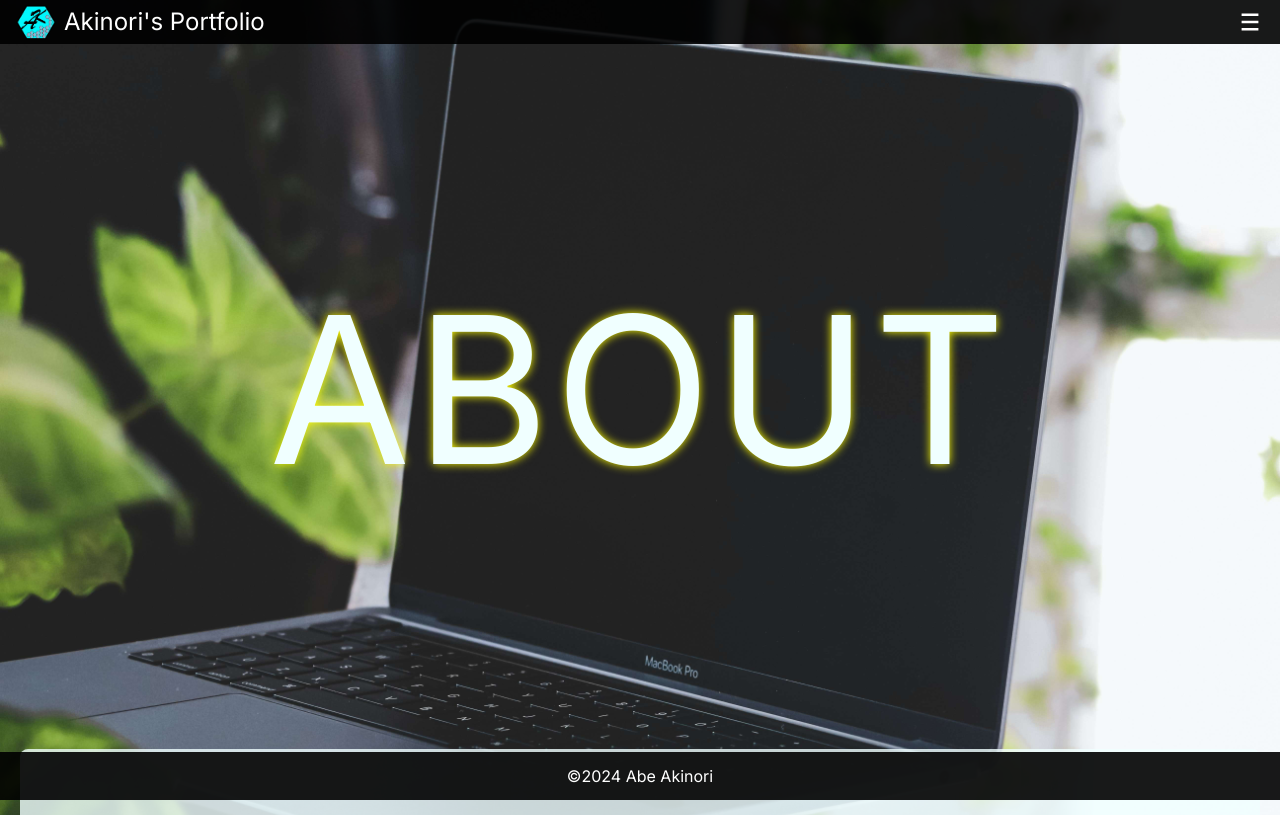
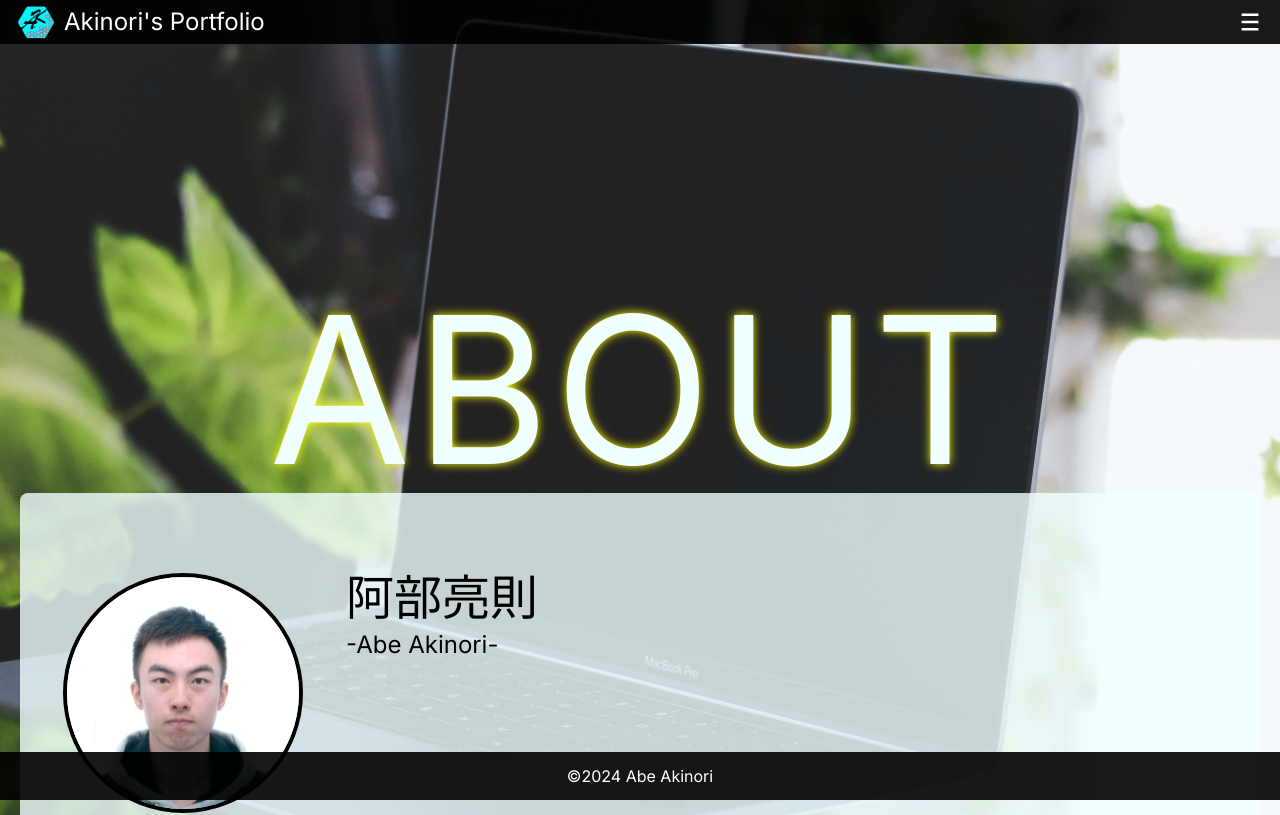
Before and after one commit to Akinori99/my-next-portfolio, a Next.js app: page /about in a window 1280 px wide. Shown: the top 815 px of the page. Built offline with nearby package versions, Linux system fonts and the light colour scheme.

Commit message:
♻️ Background image correction

```diff
--- a/app/components/wrapper.jsx
+++ b/app/components/wrapper.jsx
@@ -3,16 +3,17 @@ export default function WRAPPER({ isTopPage, img, title, children }) {
 
   return (
     <div
-      className="flex flex-col justify-center items-center min-h-screen px-5 bg-cover bg-center bg-fixed"
+      className={`flex flex-col justify-center items-center min-h-screen px-5 bg-cover bg-center bg-fixed ${paddingClasses}`}
       style={{
         backgroundImage: `url('/img/${img}')`,
+        backgroundAttachment: 'fixed',
         backgroundPosition: 'center',
         backgroundSize: 'cover',
       }}
     >
       <div className="text-center leading-none text-azure w-full">
         <h1
-          className={`${paddingClasses} text-[16vw] md:text-[16vw] lg:text-[16vw] xl:text-[16vw] max-w-[calc(100vw-10px)] font-normal text-shadow-custom tracking-wide`}
+          className={`text-[16vw] md:text-[16vw] lg:text-[16vw] xl:text-[16vw] max-w-[calc(100vw-10px)] font-normal text-shadow-custom tracking-wide`}
         >
           {title}
         </h1>
```
